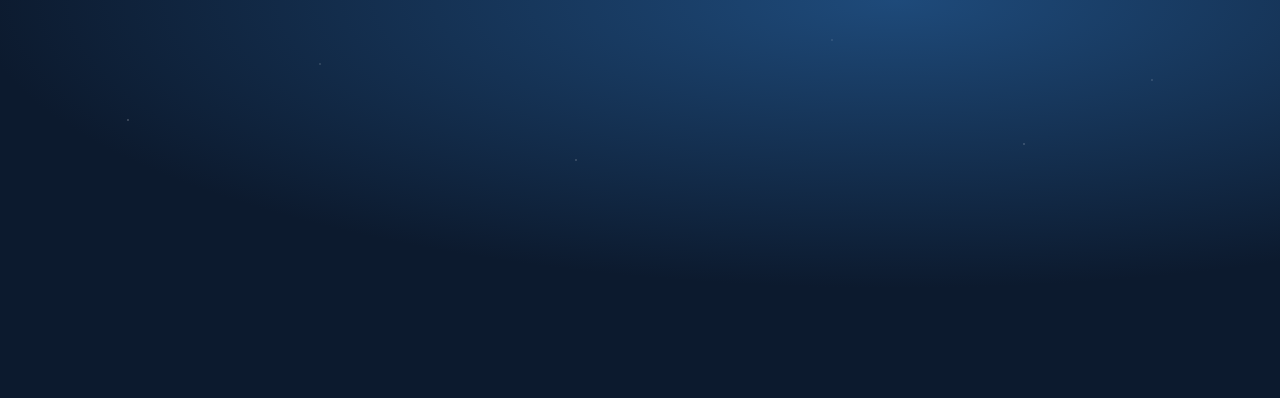
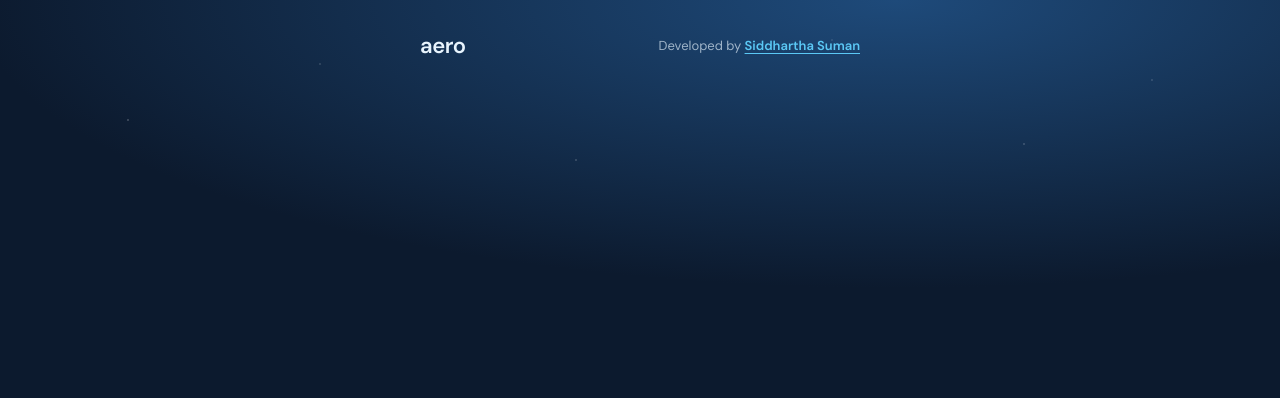
Before and after one commit to Sid2169/aero, a website built with webpack: page src/template.html in a window 1280 px wide. Shown: the top 398 px of the page. Built offline with nearby package versions, Linux system fonts and the light colour scheme; no server answers; files whose address does not match are found by name.

Commit message:
feat: add crawlable developer portfolio backlink

```diff
--- a/src/style.css
+++ b/src/style.css
@@ -51,6 +51,38 @@ html, body {
 }
 
 /* Header */
+.creator-header {
+  display: flex;
+  align-items: center;
+  justify-content: space-between;
+  flex-wrap: wrap;
+  gap: 8px 16px;
+  margin-bottom: 24px;
+}
+.app-name {
+  font-size: 22px;
+  font-weight: 600;
+  letter-spacing: -0.5px;
+}
+.creator-credit {
+  font-size: 13px;
+  color: var(--text-mid);
+}
+.creator-credit a {
+  display: inline-block;
+  padding: 8px 0;
+  color: var(--accent);
+  font-weight: 600;
+  text-decoration: underline;
+  text-underline-offset: 3px;
+}
+.creator-credit a:hover { color: var(--text-bright); }
+.creator-credit a:focus-visible {
+  outline: 2px solid var(--accent);
+  outline-offset: 4px;
+  border-radius: 2px;
+}
+
 .location-pill {
   display: flex; align-items: center; gap: 8px;
   background: var(--card-bg);
--- a/src/template.html
+++ b/src/template.html
@@ -37,6 +37,13 @@
   <div class="sky-bg"></div>
   <div class="stars"></div>
   <div class="app-container">
+    <header class="creator-header">
+      <span class="app-name">aero</span>
+      <p class="creator-credit">
+        Developed by
+        <a href="https://sidsingh.vercel.app/" rel="author">Siddhartha Suman</a>
+      </p>
+    </header>
     <div id="root"></div>
   </div>
 </body>
```
Also changed, not shown: README.md.
